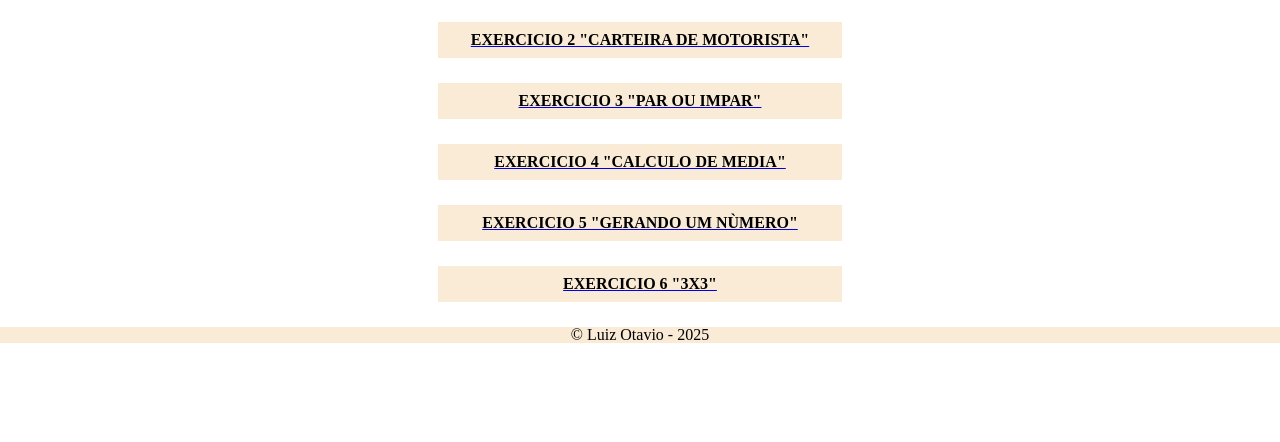
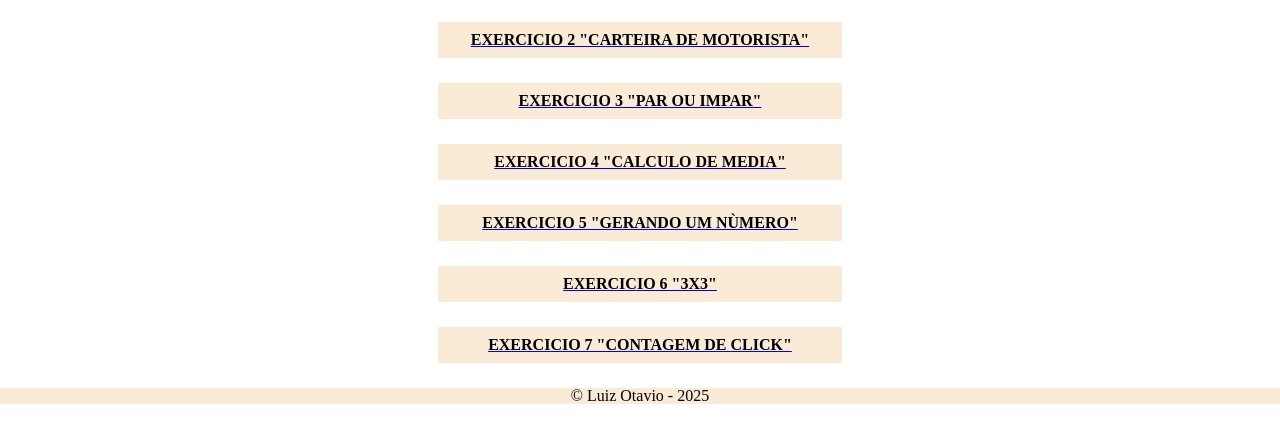
Before and after one commit to luizcastilho2ds/portifolio-luiz-otavio, a plain HTML site: page index.html in a window 1280 px wide. Shown: the part 128-570 px from the top of the page. Drawn offline with Linux system fonts and the light colour scheme.

Commit message:
Add files via upload

```diff
--- a/index.html
+++ b/index.html
@@ -21,6 +21,7 @@
             <a href="exe4/exe4.html"><li>Exercicio 4 "CALCULO DE MEDIA"</li></a>
             <a href="exe5/exe5.html"><li>Exercicio 5 "GERANDO UM NÙMERO"</li></a>
             <a href="exe6/exe6.html"><li>Exercicio 6 "3X3"</li></a>
+            <a href="exe7/exe7.html"><li>Exercicio 7 "CONTAGEM DE CLICK"</li></a>
 
         </ul>
     </main>
```
